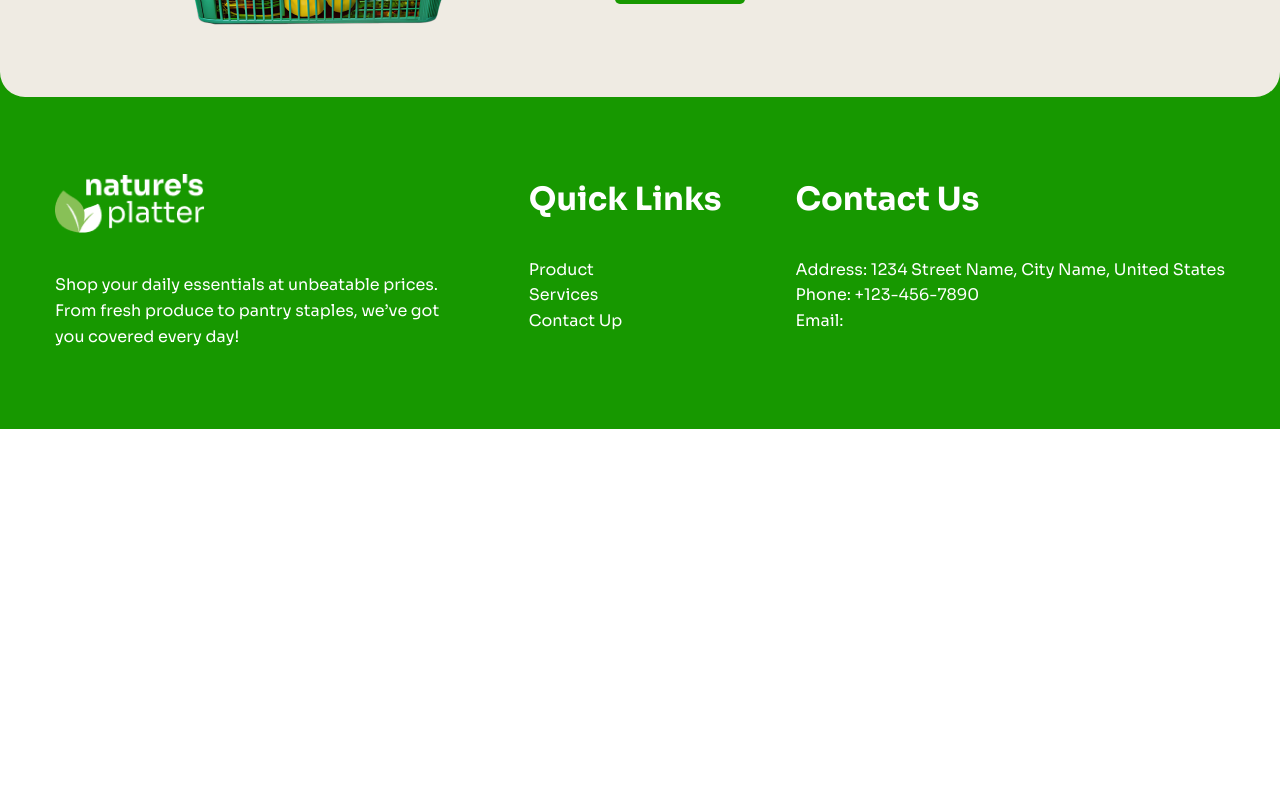
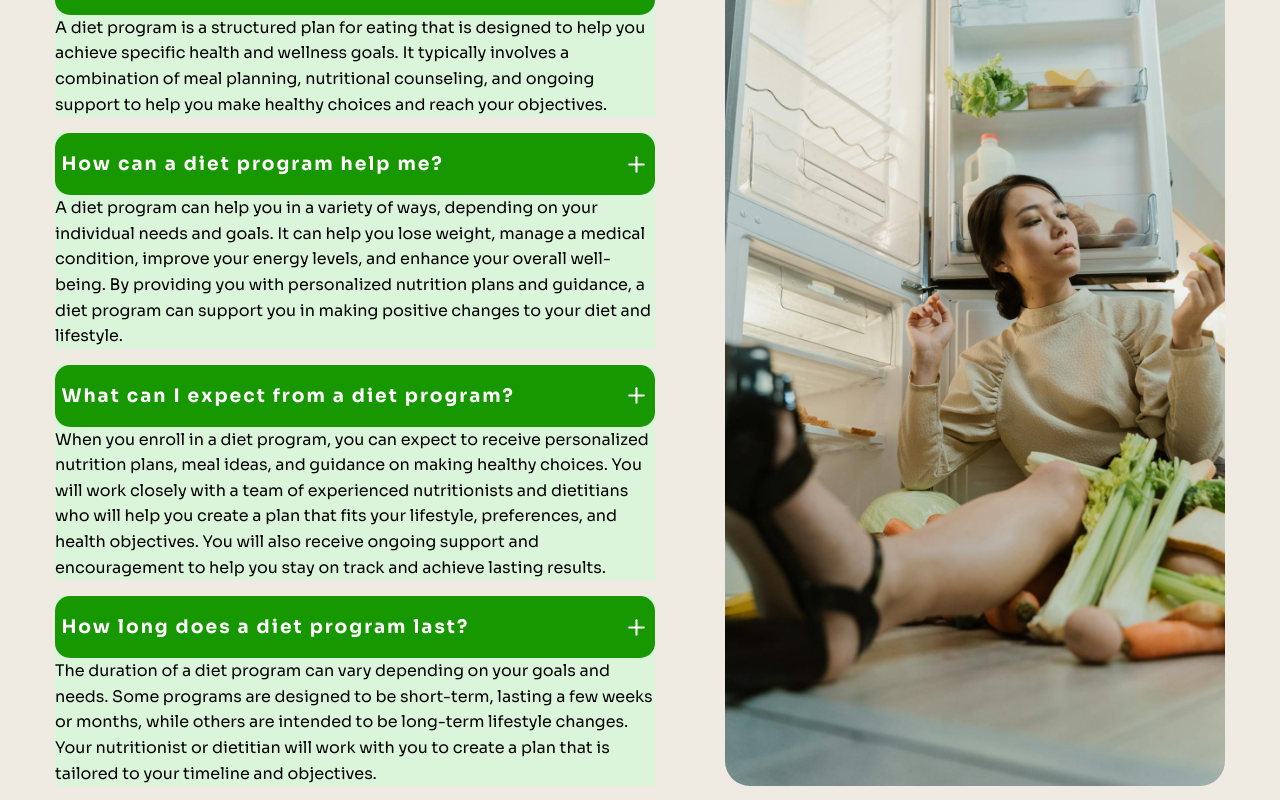
Before and after one commit to shahidul1920/turbo-octo-invention, a React (Vite) app: page /services in a window 1280 px wide. Shown: the part 1440-2240 px from the top of the page. Before the commit the page ends 1869 px from the top, so only its background shows below. Built offline with nearby package versions, Linux system fonts and the light colour scheme.

Commit message:
new section

```diff
--- a/src/pages/ServicePage.jsx
+++ b/src/pages/ServicePage.jsx
@@ -1,6 +1,11 @@
+import { Plus } from "lucide-react";
 import React from "react";
 
 export default function ServicePage() {
+  const toggleAnswer = (e) => {
+    const answer = e.target.nextElementSibling;
+    answer.classList.toggle("answerN");
+  }
   return (
     <div>
       {/* service is detail */}
@@ -33,7 +38,98 @@ export default function ServicePage() {
         </div>
 
         <div className="image">
-            <img src="/green-fruits.jpg" alt="" />
+          <img src="/green-fruits.jpg" alt="" />
+        </div>
+      </div>
+
+      {/* FAQ */}
+
+      <div className="faq">
+        <div className="container">
+          <div className="subTitle flex">
+            <img src="/star.png" alt="" />
+            <h4>FAQ</h4>
+          </div>
+
+          <div className="title">
+            <h1>Common Questions About Diet Programs</h1>
+          </div>
+
+          <div className="faqSec">
+            <div className="mainFaq">
+              <div className="faqContent">
+                <div className="faqItem">
+                  <div className="question flex" onClick={toggleAnswer}>
+                    <h3>What is a diet program?</h3>
+                    <Plus />
+                  </div>
+                  <div className="answer">
+                    <p>
+                      A diet program is a structured plan for eating that is
+                      designed to help you achieve specific health and wellness
+                      goals. It typically involves a combination of meal
+                      planning, nutritional counseling, and ongoing support to
+                      help you make healthy choices and reach your objectives.
+                    </p>
+                  </div>
+                </div>
+                <div className="faqItem">
+                  <div className="question flex" onClick={toggleAnswer}>
+                    <h3>How can a diet program help me?</h3>
+                    <Plus />
+                  </div>
+                  <div className="answer">
+                    <p>
+                      A diet program can help you in a variety of ways,
+                      depending on your individual needs and goals. It can help
+                      you lose weight, manage a medical condition, improve your
+                      energy levels, and enhance your overall well-being. By
+                      providing you with personalized nutrition plans and
+                      guidance, a diet program can support you in making
+                      positive changes to your diet and lifestyle.
+                    </p>
+                  </div>
+                </div>
+                <div className="faqItem">
+                  <div className="question flex" onClick={toggleAnswer}>
+                    <h3>What can I expect from a diet program?</h3>
+                    <Plus />
+                  </div>
+                  <div className="answer">
+                    <p>
+                      When you enroll in a diet program, you can expect to
+                      receive personalized nutrition plans, meal ideas, and
+                      guidance on making healthy choices. You will work closely
+                      with a team of experienced nutritionists and dietitians
+                      who will help you create a plan that fits your lifestyle,
+                      preferences, and health objectives. You will also receive
+                      ongoing support and encouragement to help you stay on
+                      track and achieve lasting results.
+                    </p>
+                  </div>
+                </div>
+                <div className="faqItem">
+                  <div className="question flex" onClick={toggleAnswer}>
+                    <h3>How long does a diet program last?</h3>
+                    <Plus />
+                  </div>
+                  <div className="answer">
+                    <p>
+                      The duration of a diet program can vary depending on your
+                      goals and needs. Some programs are designed to be
+                      short-term, lasting a few weeks or months, while others
+                      are intended to be long-term lifestyle changes. Your
+                      nutritionist or dietitian will work with you to create a
+                      plan that is tailored to your timeline and objectives.
+                    </p>
+                  </div>
+                </div>
+              </div>
+            </div>
+            <div className="image">
+              <img src="/woman-refrigerator.jpg" alt="" />
+            </div>
+          </div>
         </div>
       </div>
     </div>
--- a/src/scss/_design.scss
+++ b/src/scss/_design.scss
@@ -497,7 +497,7 @@ header{
     }
 }
 
-.serviceInDetail{
+.serviceInDetail, .faq{
     padding: 140px 0;
     display: flex;
     flex-direction: column;
@@ -533,3 +533,62 @@ header{
         }
     }
 }
+
+.faq{
+    width: 100%;
+    background: var(--secondary);
+    .container{
+        display: flex;
+        flex-direction: column;
+        gap: 2rem;
+        .faqSec{
+            width: 100%;
+            display: flex;
+            flex-wrap: wrap;
+            justify-content: space-between;
+            margin-top: 2rem;
+            gap: 2rem;
+            .mainFaq{
+                max-width: 600px;
+            }
+            .mainFaq{
+                .faqContent{
+                    display: flex;
+                    flex-direction: column;
+                    gap: 1rem;
+                    .faqItem{
+                        background: rgb(219, 245, 219);
+                        .question{
+                            display: flex;
+                            justify-content: space-between;
+                            align-items: center;
+                            gap: 1rem;
+                            padding: 1rem .4rem;
+                            background: var(--primary);
+                            border-radius: 15px;
+                            color: var(--pure);
+                            letter-spacing: 2px;
+                            svg{
+                                width:25px;
+                                height: auto;
+                            }
+                        }
+                        .answerN{
+                            display: none;
+                        }
+                    }
+                }
+            }
+        }
+        .image{
+            max-width: 500px;
+            height: auto;
+            img{
+                width: 100%;
+                height: 100%;
+                object-fit: cover;
+                border-radius: 25px;
+            }
+        }
+    }
+}
--- a/src/scss/index.css
+++ b/src/scss/index.css
@@ -567,35 +567,93 @@ header .mainheader .flexnav {
   width: 100%;
 }
 
-.serviceInDetail {
+.serviceInDetail, .faq {
   padding: 140px 0;
   display: flex;
   flex-direction: column;
   gap: 2rem;
 }
-.serviceInDetail .subTitle {
+.serviceInDetail .subTitle, .faq .subTitle {
   gap: 0.5rem;
   align-items: center;
   justify-content: flex-start;
 }
-.serviceInDetail .title h1 {
+.serviceInDetail .title h1, .faq .title h1 {
   font-size: 36px;
   color: var(--primary);
   letter-spacing: 6px;
 }
-.serviceInDetail .pText {
+.serviceInDetail .pText, .faq .pText {
   width: 100%;
   gap: 2rem;
   flex-wrap: wrap;
 }
-.serviceInDetail .pText p {
+.serviceInDetail .pText p, .faq .pText p {
   max-width: 47%;
 }
-.serviceInDetail .image {
+.serviceInDetail .image, .faq .image {
   width: 100%;
   height: 350px;
 }
-.serviceInDetail .image img {
+.serviceInDetail .image img, .faq .image img {
+  width: 100%;
+  height: 100%;
+  -o-object-fit: cover;
+     object-fit: cover;
+  border-radius: 25px;
+}
+
+.faq {
+  width: 100%;
+  background: var(--secondary);
+}
+.faq .container {
+  display: flex;
+  flex-direction: column;
+  gap: 2rem;
+}
+.faq .container .faqSec {
+  width: 100%;
+  display: flex;
+  flex-wrap: wrap;
+  justify-content: space-between;
+  margin-top: 2rem;
+  gap: 2rem;
+}
+.faq .container .faqSec .mainFaq {
+  max-width: 600px;
+}
+.faq .container .faqSec .mainFaq .faqContent {
+  display: flex;
+  flex-direction: column;
+  gap: 1rem;
+}
+.faq .container .faqSec .mainFaq .faqContent .faqItem {
+  background: rgb(219, 245, 219);
+}
+.faq .container .faqSec .mainFaq .faqContent .faqItem .question {
+  display: flex;
+  justify-content: space-between;
+  align-items: center;
+  gap: 1rem;
+  padding: 1rem 0.4rem;
+  background: var(--primary);
+  border-radius: 15px;
+  color: var(--pure);
+  letter-spacing: 2px;
+}
+.faq .container .faqSec .mainFaq .faqContent .faqItem .question svg {
+  width: 25px;
+  height: auto;
+}
+.faq .container .faqSec .mainFaq .faqContent .faqItem .answerN {
+  display: none;
+}
+.faq .container .image {
+  max-width: 500px;
+  height: auto;
+}
+.faq .container .image img {
   width: 100%;
   height: 100%;
   -o-object-fit: cover;
```
Also changed, not shown: public/woman-refrigerator.jpg (added), 1 other file (tests, documents, lock files or other folders).
